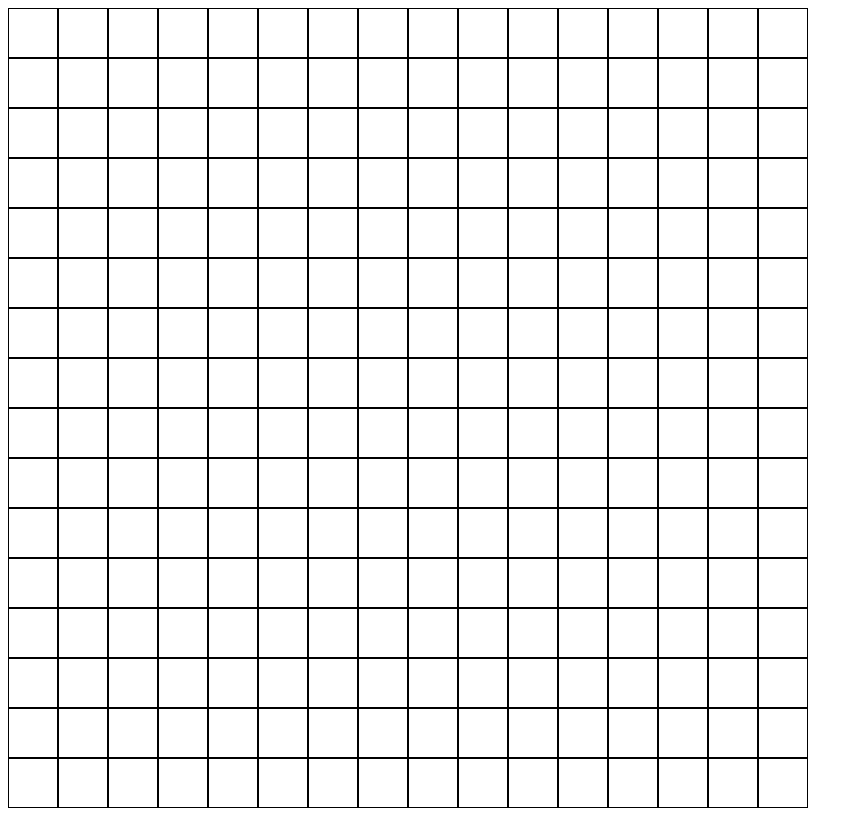
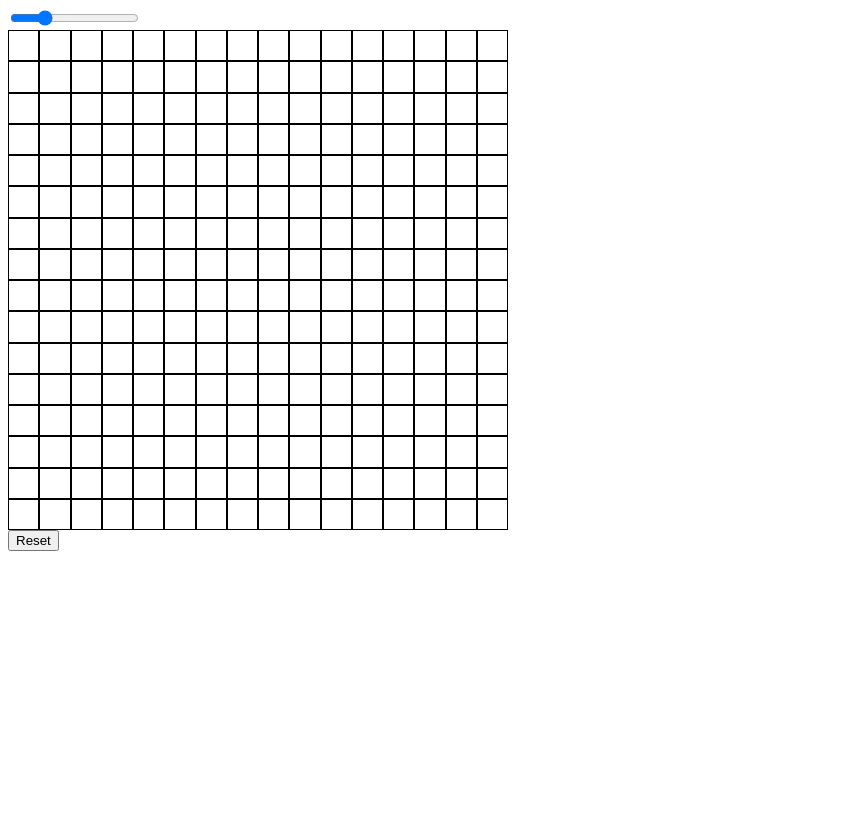
Before and after one commit to nphan03/etch-a-sketch, a plain HTML site: page index.html in a window 1280 px wide. Shown: the whole page, without its empty margins (0-863 px from the left). Drawn offline with Linux system fonts and the light colour scheme.

Commit message:
Add feature to change grid size

```diff
--- a/index.html
+++ b/index.html
@@ -7,14 +7,15 @@
     </head>
     <style>
         .square{
-            width: 50px;
-            height: 50px;
+            /* width: 50px;
+            height: 50px; */
             border: 1px solid black;
             box-sizing: border-box;
             /* transition: background-color 2s; */
         }
         .container{
-            width: 800px;
+            width: 500px;
+            height: 500px;
             display: flex;
             flex-wrap: wrap;
         }
@@ -23,6 +24,8 @@
         }
     </style>
     <body>
+        <input type="range" id="grid-size" min="1" max="64" value="16" step="1">
         <div class="container"></div>
+        <button class="reset">Reset</button>
     </body>
 </html>
--- a/script.js
+++ b/script.js
@@ -1,14 +1,40 @@
 const container = document.querySelector('.container');
+const reset = document.querySelector('.reset');
+const grid_size = document.querySelector('#grid-size');
 
-for(let i = 0; i<256; i++){
+createGrid();
+
+grid_size.oninput = () => {
+    container.innerHTML='';
+    createGrid();
+}
+function createGrid(){
+    let size = 500/Number(grid_size.value);
+    console.log(size);
+    for(let i = 0; i<grid_size.value*grid_size.value; i++){
         const div = document.createElement('div');
         div.classList.add('square');
+        div.style.cssText = `width: ${size}px; height: ${size}px;`;
         container.appendChild(div);
     }
+    changeColor();
+}
 
+function changeColor (){
+    //can not place this code before these squares are added to the container
     const squares = document.querySelectorAll('.square');
     squares.forEach(square=>{
+        console.log(square);
+        console.log("sjdfksdjf");
         square.onmouseover = () =>{
             square.classList.add("changedColor");
         }
-})
+    });
+}
+
+reset.onclick = () => {
+    const squares = document.querySelectorAll('.square');
+    squares.forEach(square=>{
+        square.classList.remove("changedColor");
+    });
+}
```
Lines whose indentation alone changed are shown as unchanged.
